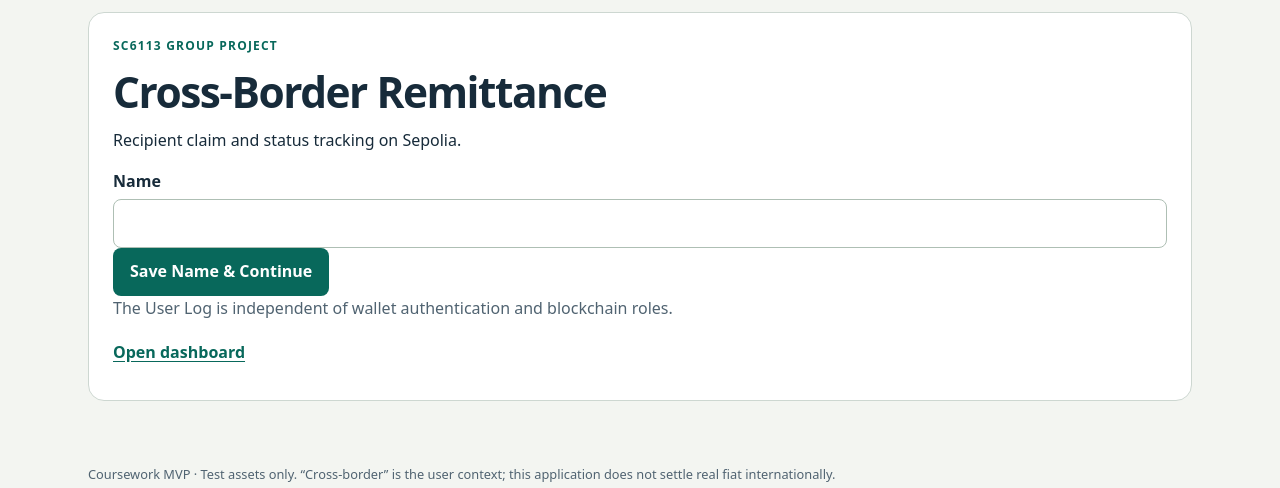
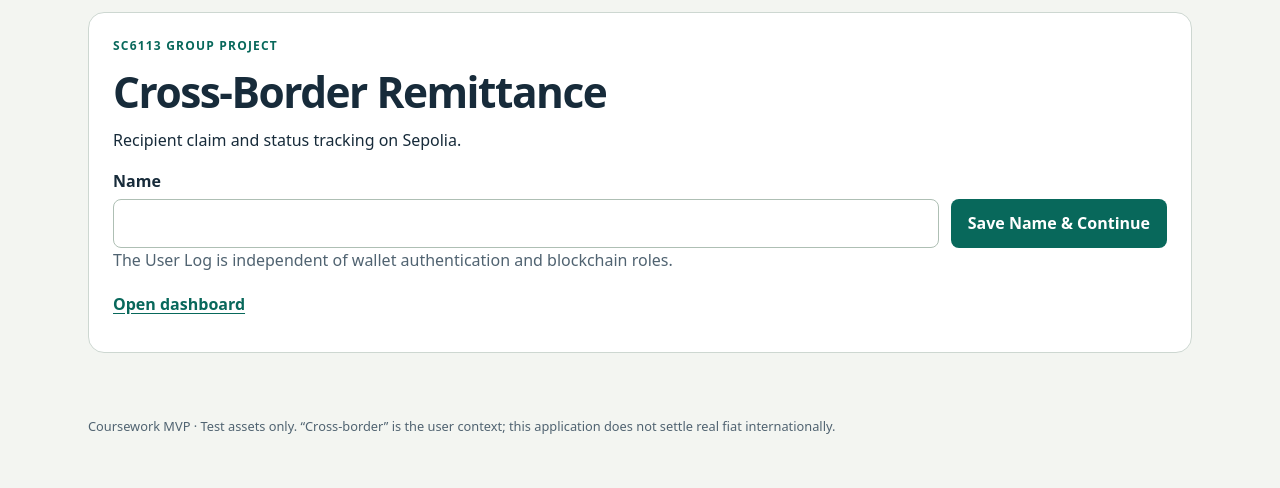
Before and after one commit to Ravin1010/SC6113-AY2026T1, a Flask app: page / in a window 1280 px wide. Shown: the part 229-717 px from the top of the page. Run offline with Flask 3, Linux system fonts and the light colour scheme.

Commit message:
Align name input and save button

```diff
--- a/static/styles.css
+++ b/static/styles.css
@@ -403,6 +403,27 @@ dd {
   margin:.5rem 0;
 }
 
+.name-entry-row {
+  display:flex;
+  flex-direction:column;
+  align-items:stretch;
+  gap:.75rem;
+}
+
+@media(min-width:480px) {
+  .name-entry-row {
+    flex-direction:row;
+  }
+  .name-entry-row>input {
+    flex:1;
+    width:auto;
+  }
+  .name-entry-row>button {
+    flex:none;
+    white-space:nowrap;
+  }
+}
+
 @media(min-width:768px) {
   .shell,.header-inner {
     padding:1.5rem;
--- a/templates/index.html
+++ b/templates/index.html
@@ -2,6 +2,6 @@
 {% block title %}Welcome{% endblock %}
 {% block content %}
 <section class="card welcome"><p class="eyebrow">SC6113 Group Project</p><h1>Cross-Border Remittance</h1><p>Recipient claim and status tracking on Sepolia.</p>
-<form action="/" method="POST"><label for="classroom-name">Name</label><input id="classroom-name" name="q" type="text" maxlength="120" required autocomplete="name">{% if name_error %}<p class="notice error" role="alert">{{ name_error }}</p>{% endif %}<button type="submit">Save Name &amp; Continue</button></form>
+<form action="/" method="POST"><label for="classroom-name">Name</label><div class="name-entry-row"><input id="classroom-name" name="q" type="text" maxlength="120" required autocomplete="name"><button type="submit">Save Name &amp; Continue</button></div>{% if name_error %}<p class="notice error" role="alert">{{ name_error }}</p>{% endif %}</form>
 <p class="muted">The User Log is independent of wallet authentication and blockchain roles.</p><a class="text-link" href="/main">Open dashboard</a></section>
 {% endblock %}
```
